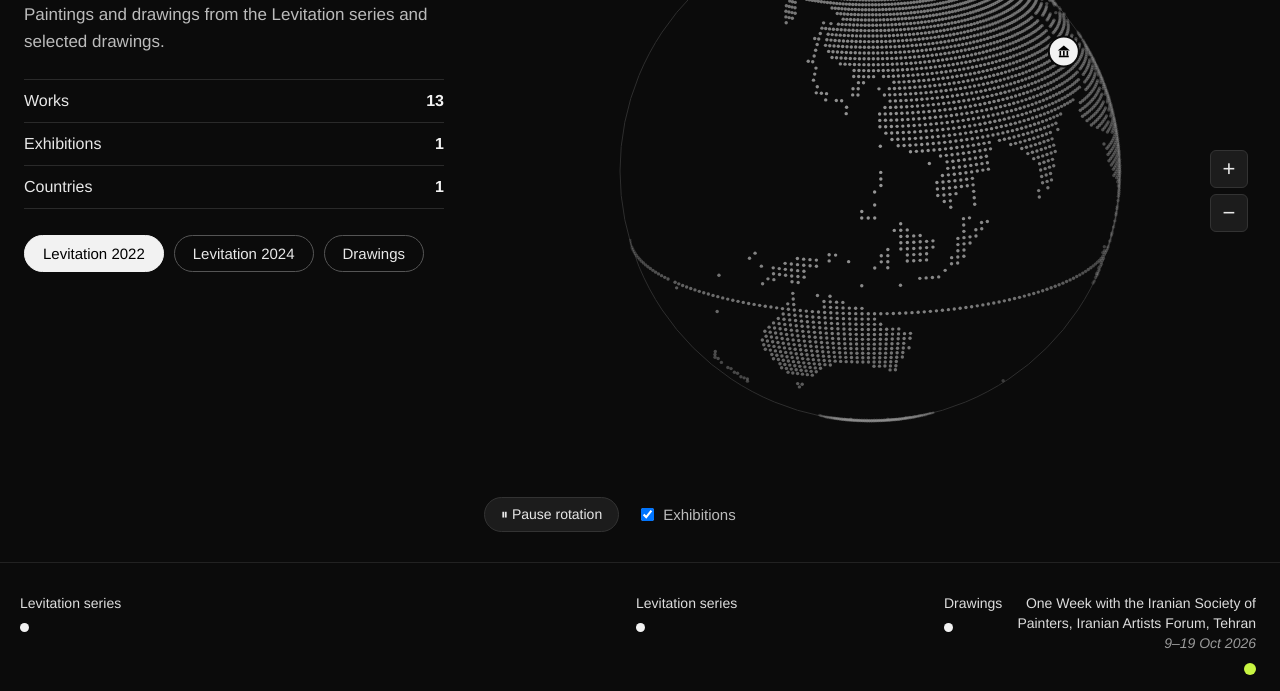
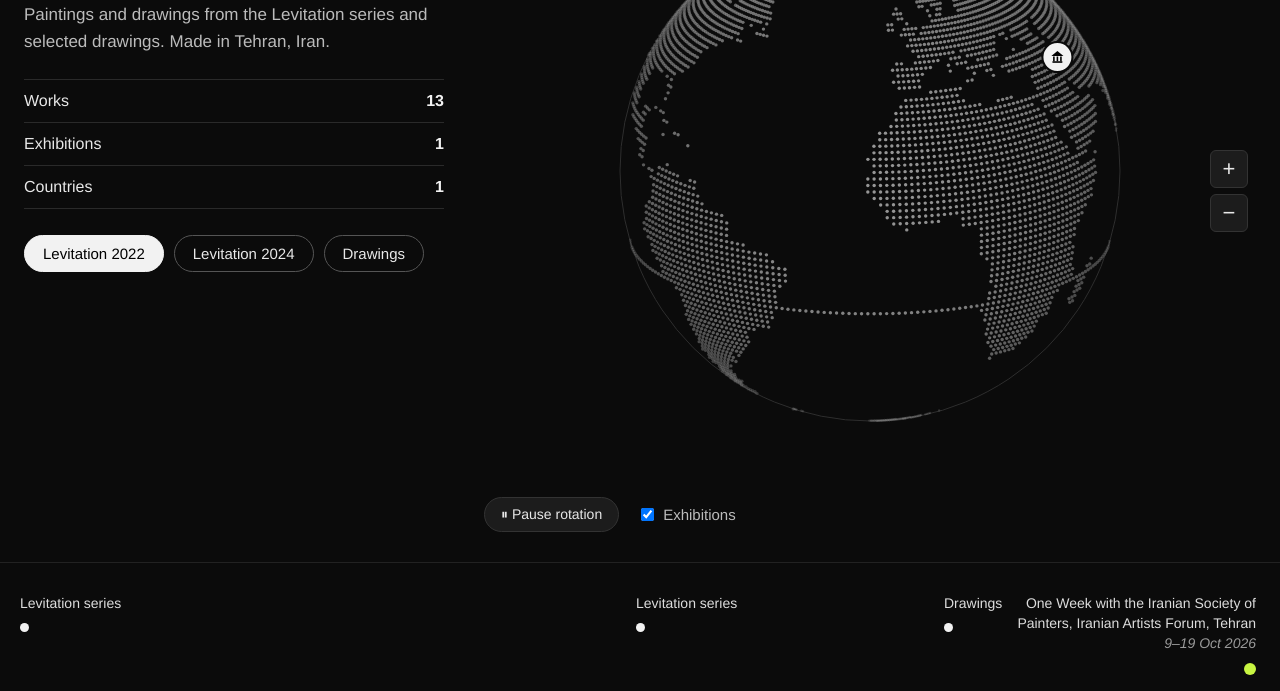
Before and after one commit to Aaarmaan/work, a plain HTML site: page index.html in a window 1280 px wide. Shown: the part 511-1202 px from the top of the page. Drawn offline with Linux system fonts and the light colour scheme.

Commit message:
Fix globe orientation: correct east-west mapping, Earth-like spin, drag follows hand; mark Tehran as where works were made

```diff
--- a/globe.js
+++ b/globe.js
@@ -11,9 +11,9 @@
   var CX = W / 2, CY = H / 2;
 
   var state = {
-    rotY: -0.6,        // start facing the Atlantic / Europe-Africa
+    rotY: -0.2,        // start facing the Atlantic / Europe-Africa
     rotX: 0.32,        // slight tilt so the north reads well
-    targetRotY: -0.6,
+    targetRotY: -0.2,
     targetRotX: 0.32,
     zoom: 1,
     paused: false,
@@ -23,12 +23,15 @@
   };
 
   // Precompute 3D points from lat/lon.
+  // Correct mapping (east to the right when centred): x = cos(lat) sin(lon),
+  // y = sin(lat), z = cos(lat) cos(lon). The previous build had x and z
+  // swapped, which mirrored the map east-west and reversed the spin.
   var pts = LAND_DOTS.map(function (d) {
     var lat = d[0] * Math.PI / 180, lon = d[1] * Math.PI / 180;
     return {
-      x: Math.cos(lat) * Math.cos(lon),
+      x: Math.cos(lat) * Math.sin(lon),
       y: Math.sin(lat),
-      z: Math.cos(lat) * Math.sin(lon)
+      z: Math.cos(lat) * Math.cos(lon)
     };
   });
 
@@ -36,9 +39,9 @@
   var tehran3 = (function () {
     var lat = TEHRAN.lat * Math.PI / 180, lon = TEHRAN.lon * Math.PI / 180;
     return {
-      x: Math.cos(lat) * Math.cos(lon),
+      x: Math.cos(lat) * Math.sin(lon),
       y: Math.sin(lat),
-      z: Math.cos(lat) * Math.sin(lon)
+      z: Math.cos(lat) * Math.cos(lon)
     };
   })();
 
@@ -135,7 +138,9 @@
       state.idle += dt;
       if (state.idle > 2) {
         // Slow auto-rotation: one full turn in ~240 seconds.
-        state.rotY += dt * (Math.PI * 2 / 240);
+        // rotY decreases so the surface travels left-to-right, like the Earth.
+        state.rotY -= dt * (Math.PI * 2 / 240);
+        state.targetRotY = state.rotY;
       }
     }
     // Ease toward target after dragging.
@@ -164,7 +169,8 @@
     var p = pos(e);
     if (state.dragging) {
       var dx = p.x - state.lastX, dy = p.y - state.lastY;
-      state.targetRotY += dx * 0.005;
+      // Dragging right pulls the surface right (effective longitude grows).
+      state.targetRotY -= dx * 0.006;
       state.targetRotX = Math.max(-0.9, Math.min(0.9, state.targetRotX + dy * 0.003));
       state.rotY = state.targetRotY;
       state.rotX = state.targetRotX;
@@ -176,7 +182,7 @@
     if (markerScreen) {
       var d = Math.hypot(p.x - markerScreen.x, p.y - markerScreen.y);
       if (d < 20) {
-        callout.innerHTML = 'Exhibition · One Week with the Iranian Society of Painters · Tehran, Iran<em>9–19 October 2026</em>';
+        callout.innerHTML = 'Made in Tehran · Exhibited: One Week with the Iranian Society of Painters, Tehran, Iran<em>9–19 October 2026</em>';
         callout.hidden = false;
         canvas.style.cursor = 'pointer';
         return;
--- a/index.html
+++ b/index.html
@@ -28,7 +28,7 @@
 <section class="where">
   <div class="where-left">
     <h2>Where the work lives</h2>
-    <p>Paintings and drawings from the Levitation series and selected drawings.</p>
+    <p>Paintings and drawings from the Levitation series and selected drawings. Made in Tehran, Iran.</p>
     <table class="stats">
       <tr><td>Works</td><td>13</td></tr>
       <tr><td>Exhibitions</td><td>1</td></tr>
```
Also changed, not shown: 1 other file.
